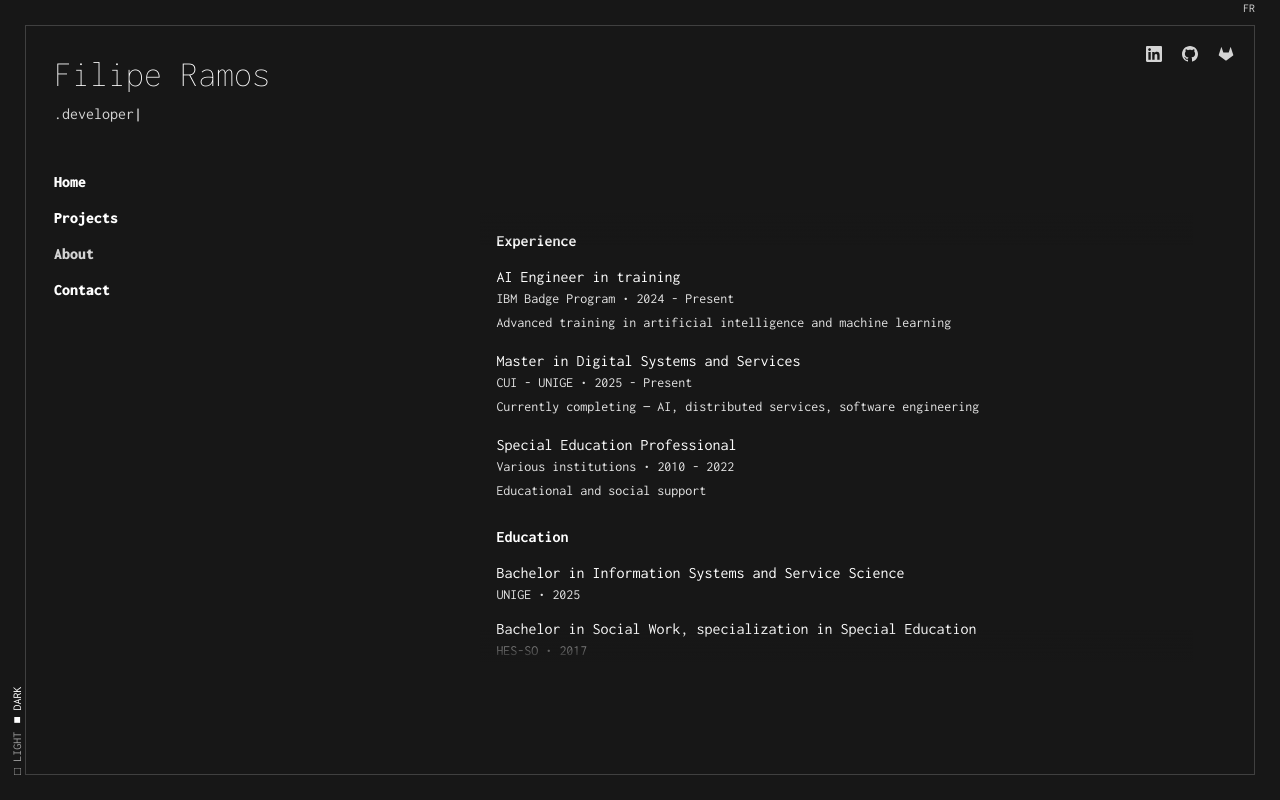
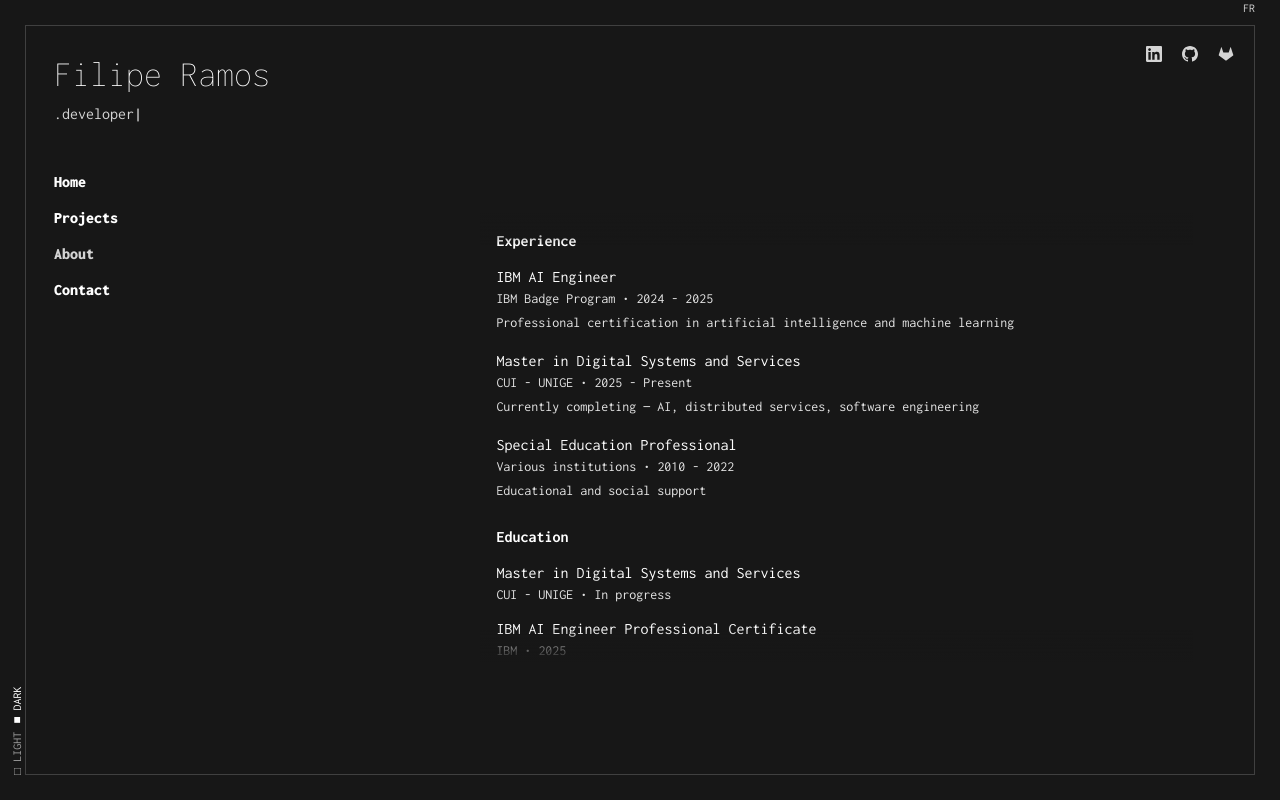
Before and after one commit to Lip1200/showcase, a Next.js app: page /portfolio-card/about in a window 1280 px wide. Built offline with nearby package versions, Linux system fonts and the light colour scheme.

Commit message:
feat: update About — IBM AI Engineer cert, master en cours, education section

```diff
--- a/components/portfolio-card/translations.ts
+++ b/components/portfolio-card/translations.ts
@@ -80,7 +80,7 @@
       gitlab: "https://gitlab.unige.ch/Filipe.Ramos",
       linkedin: "https://www.linkedin.com/in/filipe-lip",
       description: "Spécialiste IT et développeur full-stack.",
-      longDescription: `Après plus de dix ans dans l'éducation spécialisée, je mets au service du développement logiciel un leadership éprouvé, une communication claire et une réelle empathie des usages. Je me suis reconverti à l'informatique pour résoudre des problèmes complexes à fort impact ; aujourd'hui, je travaille sur le développement de bout en bout, l'automatisation des déploiements et l'IA mise en pratique.`,
+      longDescription: `Après plus de dix ans dans l'éducation spécialisée, je mets au service du développement logiciel un leadership éprouvé, une communication claire et une réelle empathie des usages. Je finalise actuellement un Master en Systèmes et Services Numériques au CUI (UNIGE) et je suis certifié IBM AI Engineer. Je travaille sur le développement de bout en bout, l'automatisation des déploiements et l'IA mise en pratique.`,
       skills: {
         frontend: ["HTML5", "CSS3", "JavaScript", "TypeScript", "React", "Next.js", "TailwindCSS"],
         backend: ["C","Python", "Java", "Flask", "Node.js", "MySQL", "GraphQL", "SQLAlchemy"],
@@ -91,10 +91,10 @@
       },
       experience: [
         {
-          title: "AI Engineer en formation",
+          title: "IBM AI Engineer",
           company: "IBM Badge Program",
-          period: "2024 - Actuel",
-          description: "Formation avancée en intelligence artificielle et machine learning"
+          period: "2024 - 2025",
+          description: "Certification professionnelle en intelligence artificielle et machine learning"
         },
         {
           title: "Master en Systèmes et Services Numériques",
@@ -110,6 +110,16 @@
         }
       ],
       education: [
+        {
+          degree: "Master en Systèmes et Services Numériques",
+          school: "CUI - UNIGE",
+          year: "En cours"
+        },
+        {
+          degree: "IBM AI Engineer Professional Certificate",
+          school: "IBM",
+          year: "2025"
+        },
         {
           degree: "Bachelor en Systèmes d'Information et Science des Services",
           school: "UNIGE",
@@ -250,7 +260,7 @@
       gitlab: "https://gitlab.unige.ch/Filipe.Ramos",
       linkedin: "https://www.linkedin.com/in/filipe-lip",
       description: "IT Specialist and full-stack developer.",
-      longDescription: `After 10+ years in special education, I bring proven leadership, communication, and stakeholder empathy to engineering. I moved into IT to tackle complex, high-impact problems and now focus on full-stack delivery, automation, and applied AI.`,
+      longDescription: `After 10+ years in special education, I bring proven leadership, communication, and stakeholder empathy to engineering. I am currently finishing a Master's in Digital Systems and Services at CUI (UNIGE) and hold an IBM AI Engineer certification. I focus on full-stack delivery, deployment automation, and applied AI.`,
       skills: {
         frontend: ["HTML5", "CSS3", "JavaScript", "TypeScript", "React", "Next.js", "TailwindCSS"],
         backend: ["C","Python", "Flask", "Node.js", "MySQL", "GraphQL", "SQLAlchemy"],
@@ -261,10 +271,10 @@
       },
       experience: [
         {
-          title: "AI Engineer in training",
+          title: "IBM AI Engineer",
           company: "IBM Badge Program",
-          period: "2024 - Present",
-          description: "Advanced training in artificial intelligence and machine learning"
+          period: "2024 - 2025",
+          description: "Professional certification in artificial intelligence and machine learning"
         },
         {
           title: "Master in Digital Systems and Services",
@@ -280,6 +290,16 @@
         }
       ],
       education: [
+        {
+          degree: "Master in Digital Systems and Services",
+          school: "CUI - UNIGE",
+          year: "In progress"
+        },
+        {
+          degree: "IBM AI Engineer Professional Certificate",
+          school: "IBM",
+          year: "2025"
+        },
         {
           degree: "Bachelor in Information Systems and Service Science",
           school: "UNIGE",
```
Also changed, not shown: 1 other file (tests, documents, lock files or other folders).
